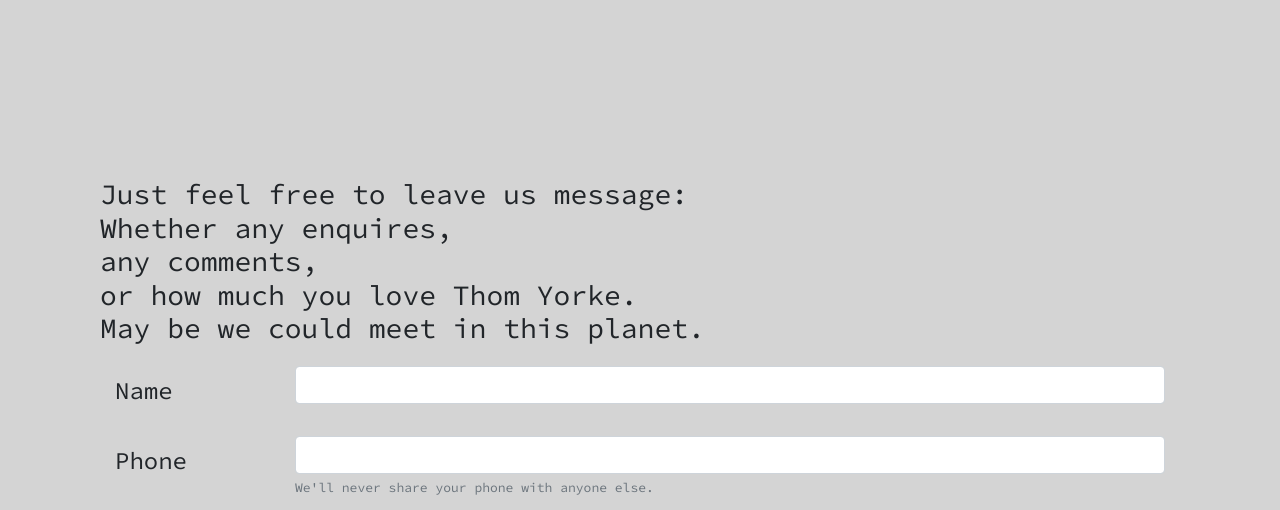
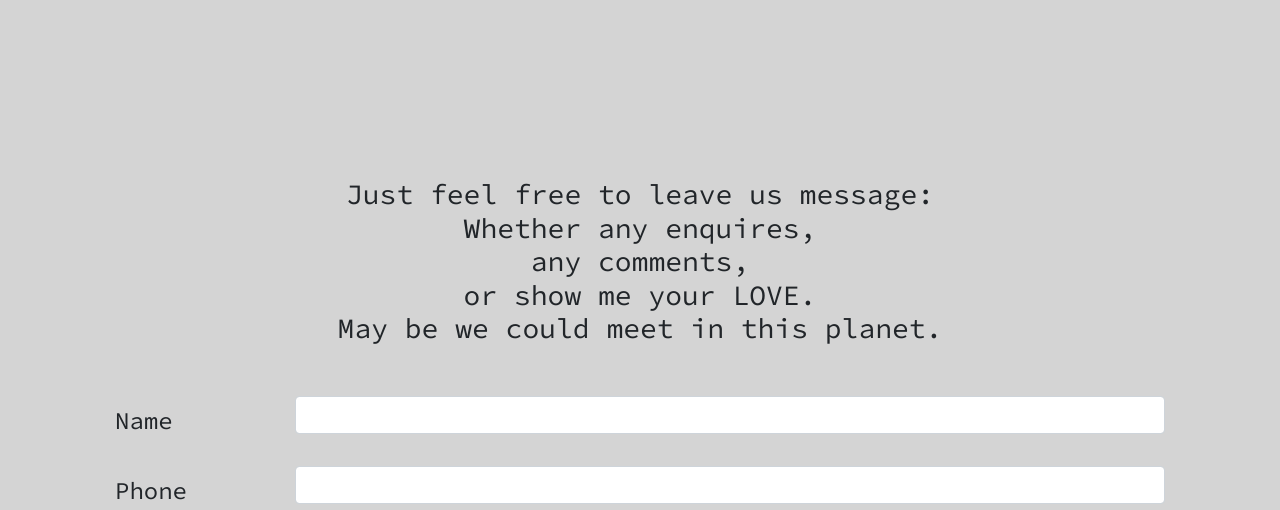
Before and after one commit to cobonut/ty, a plain HTML site: page fanszone.html in a window 1280 px wide. Shown: the part 283-793 px from the top of the page. Drawn offline with nearby package versions, Linux system fonts and the light colour scheme.

Commit message:
Add files via upload

```diff
--- a/fanszone.html
+++ b/fanszone.html
@@ -130,11 +130,11 @@
         </div>
     </nav>
     <div class="container">
-        <h3>Just feel free to leave us message:</h3>
-        <h3>Whether any enquires,</h3>
-        <h3>any comments,</h3>
-        <h3>or how much you love Thom Yorke.</h3>
-        <h3 style="margin-bottom: 20px;">May be we could meet in this planet.</h3>
+        <h3 style="text-align: center;">Just feel free to leave us message:</h3>
+        <h3 style="text-align: center;">Whether any enquires,</h3>
+        <h3 style="text-align: center;">any comments,</h3>
+        <h3 style="text-align: center;">or show me your LOVE.</h3>
+        <h3 style="margin-bottom: 50px; text-align: center;">May be we could meet in this planet.</h3>
 
         <form action="https://formsubmit.co/3dc14fbb7c3d653c1c3d2b35dfb48535" method="post" name="emailform" class="needs-validation" novalidate>
             <input type="text" name="_honey" style="display: none;">
```
Also changed, not shown: artprints.html (+1 -0 lines), index.html (+1 -1 lines), music.html (+1 -1 lines), tours.html (+2 -2 lines).
